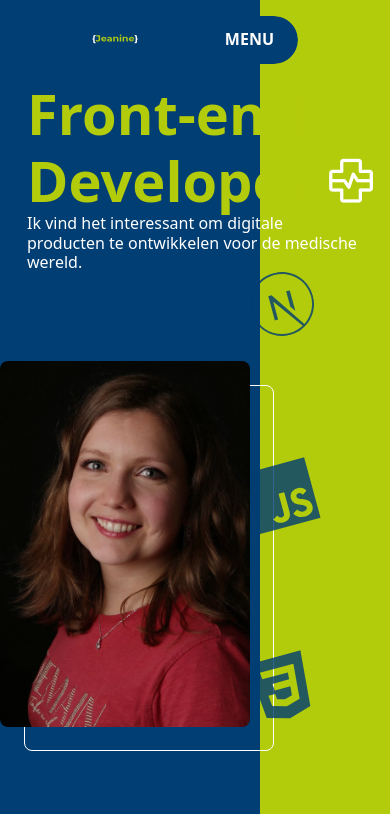
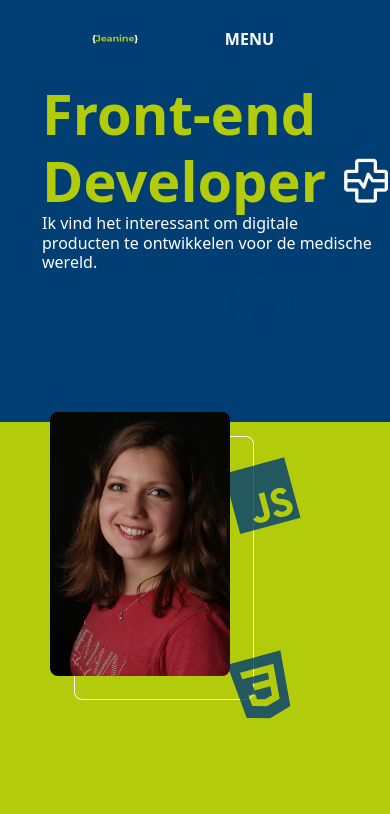
Before and after one commit to Jeanine96/portfolio_jeanine, a Next.js app: page / in a window 390 px wide. Shown: the top 814 px of the page. Built offline with nearby package versions, Linux system fonts and the light colour scheme.

Commit message:
background at homepage is responsive

```diff
--- a/app/layout.tsx
+++ b/app/layout.tsx
@@ -27,9 +27,12 @@ export default function RootLayout({
       <body
         className={`${montserrat.variable} antialiased relative min-h-screen leading-lineheight-text`}
       >
-        <div className="absolute inset-0 flex">
-          <div className="w-2/3 bg-primary" />
-          <div className="w-1/3 bg-secondary" />
+        <div className="absolute inset-0 flex flex-col md:flex-row h-screen">
+          {/* Primary */}
+          <div className="w-full h-1/2 md:w-2/3 md:h-full bg-primary" />
+
+          {/* Secondary */}
+          <div className="w-full h-1/2 md:w-1/3 md:h-full bg-secondary" />
         </div>
 
         <div className="relative scroll-smooth">
--- a/app/page.tsx
+++ b/app/page.tsx
@@ -6,7 +6,7 @@ export default function Home() {
     <main>
       <section
         id="homepage"
-        className="flex flex-col ml-[152] mr-[92]  max-h-screen mb-8"
+        className="flex flex-col ml-[50px] mr-[20px] max-h-screen mb-8 md:ml-[152] mr-[92]  "
         style={{ minHeight: "calc(100vh - 6rem)" }}
       >
         <HomePage></HomePage>
```
